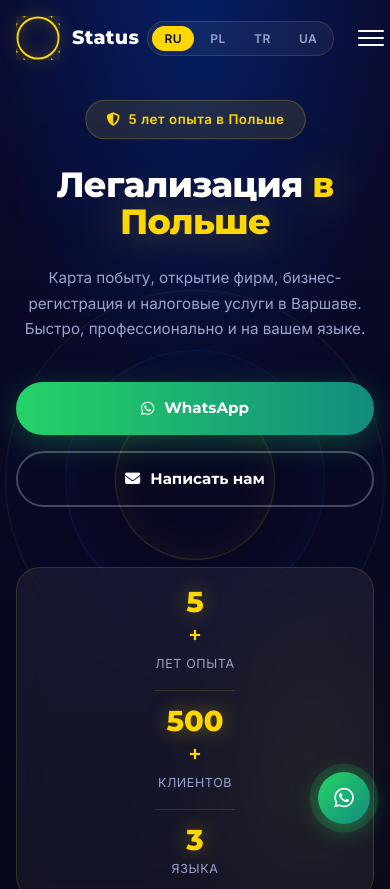
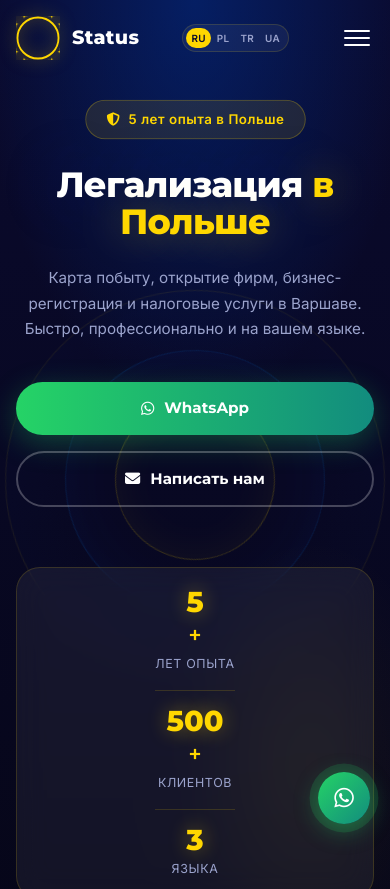
Before and after one commit to MuratKcT/status-pro-legalis, a plain HTML site: page index.html in a window 390 px wide. Shown: the top 889 px of the page. Drawn offline with Linux system fonts and the light colour scheme.

Commit message:
Fix UA language button visibility in header
- Reduce lang-btn padding to fit 4 buttons (RU/PL/TR/UA)
- Smaller font-size and letter-spacing for compact layout
- Mobile: extra compact button sizing

Co-Authored-By: Claude Sonnet 4.5 <noreply@anthropic.com>

```diff
--- a/css/responsive.css
+++ b/css/responsive.css
@@ -51,8 +51,9 @@
   .nav__link:hover { background: rgba(255,215,0,0.08); }
 
   .hamburger { display: flex; }
-  .lang-switcher { margin-left: auto; margin-right: 12px; }
-  .header__inner { gap: 8px; }
+  .lang-switcher { margin-left: auto; margin-right: 8px; padding: 3px; gap: 1px; }
+  .lang-switcher .lang-btn { padding: 4px 5px; font-size: 0.62rem; }
+  .header__inner { gap: 4px; }
 
   /* Hero */
   .hero { padding: 100px 0 60px; }
--- a/css/style.css
+++ b/css/style.css
@@ -186,10 +186,10 @@ img { max-width: 100%; display: block; }
 }
 
 .nav__link {
-  font-size: 0.9rem;
+  font-size: 0.85rem;
   font-weight: 600;
   color: var(--text-muted);
-  padding: 8px 16px;
+  padding: 8px 12px;
   border-radius: var(--radius-sm);
   transition: color var(--transition), background var(--transition);
   position: relative;
@@ -224,14 +224,14 @@ img { max-width: 100%; display: block; }
 }
 
 .lang-btn {
-  font-size: 0.75rem;
+  font-size: 0.7rem;
   font-weight: 700;
-  letter-spacing: 0.05em;
+  letter-spacing: 0.03em;
   color: var(--text-muted);
   background: transparent;
   border: none;
   cursor: pointer;
-  padding: 5px 12px;
+  padding: 5px 8px;
   border-radius: 999px;
   transition: all var(--transition);
   font-family: inherit;
```
